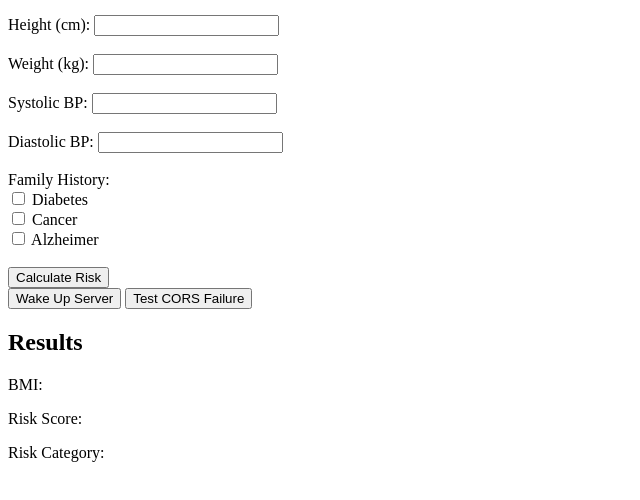
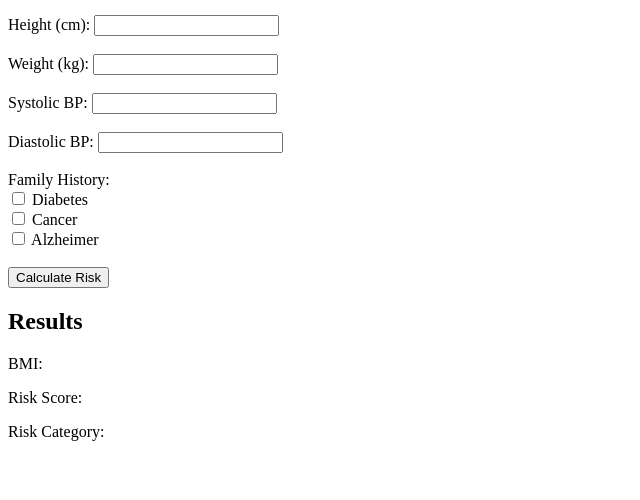
Before and after one commit to MHK-404/health-risk-calculator, a plain HTML site: page frontend/index.html in a window 1280 px wide. Shown: the part 104-604 px from the top of the page, without its empty margins (0-640 px from the left). Drawn offline with Linux system fonts and the light colour scheme.

Commit message:
Update index.html

```diff
--- a/frontend/index.html
+++ b/frontend/index.html
@@ -29,8 +29,6 @@
     <button type="submit">Calculate Risk</button>
   </form>
 
-  <button onclick="wakeUp()">Wake Up Server</button>
-  <button onclick="testCorsFailure()">Test CORS Failure</button>
 
   <h2>Results</h2>
   <p>BMI: <span id="bmiResult"></span></p>
```
